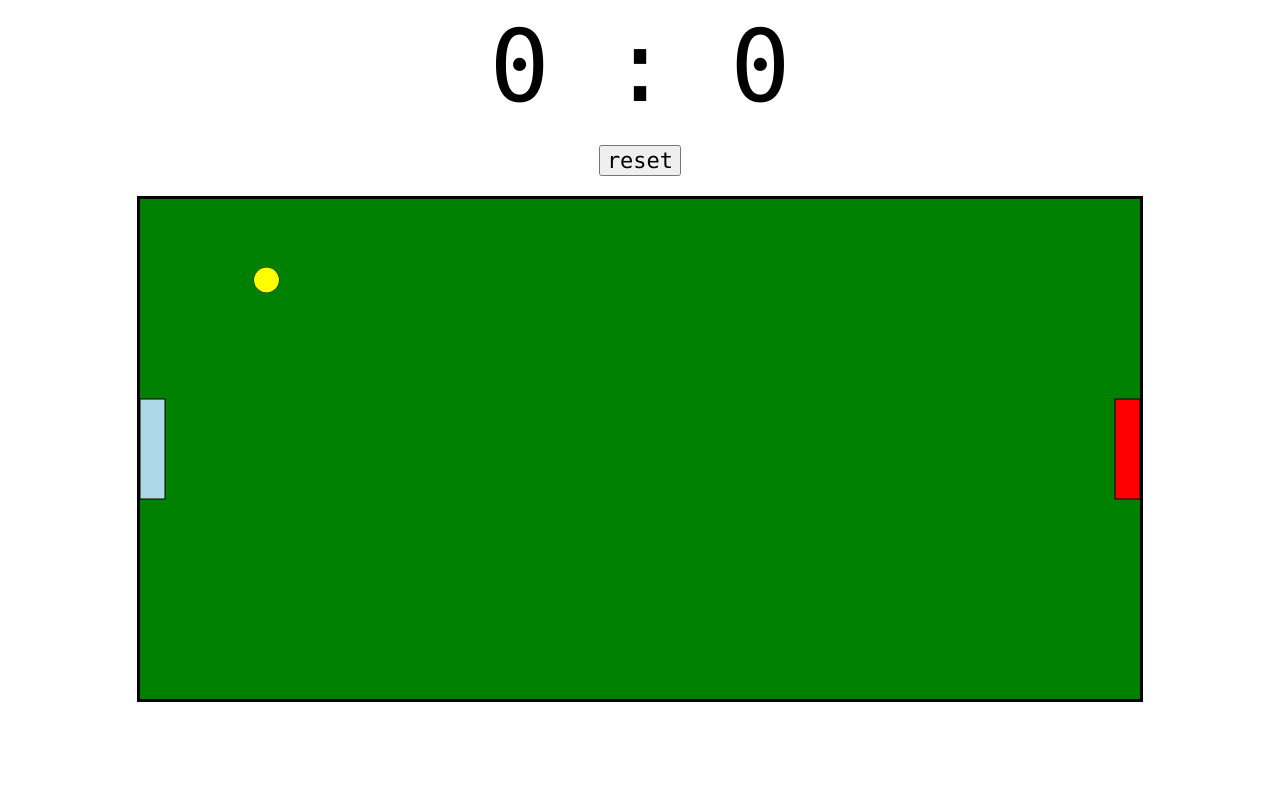
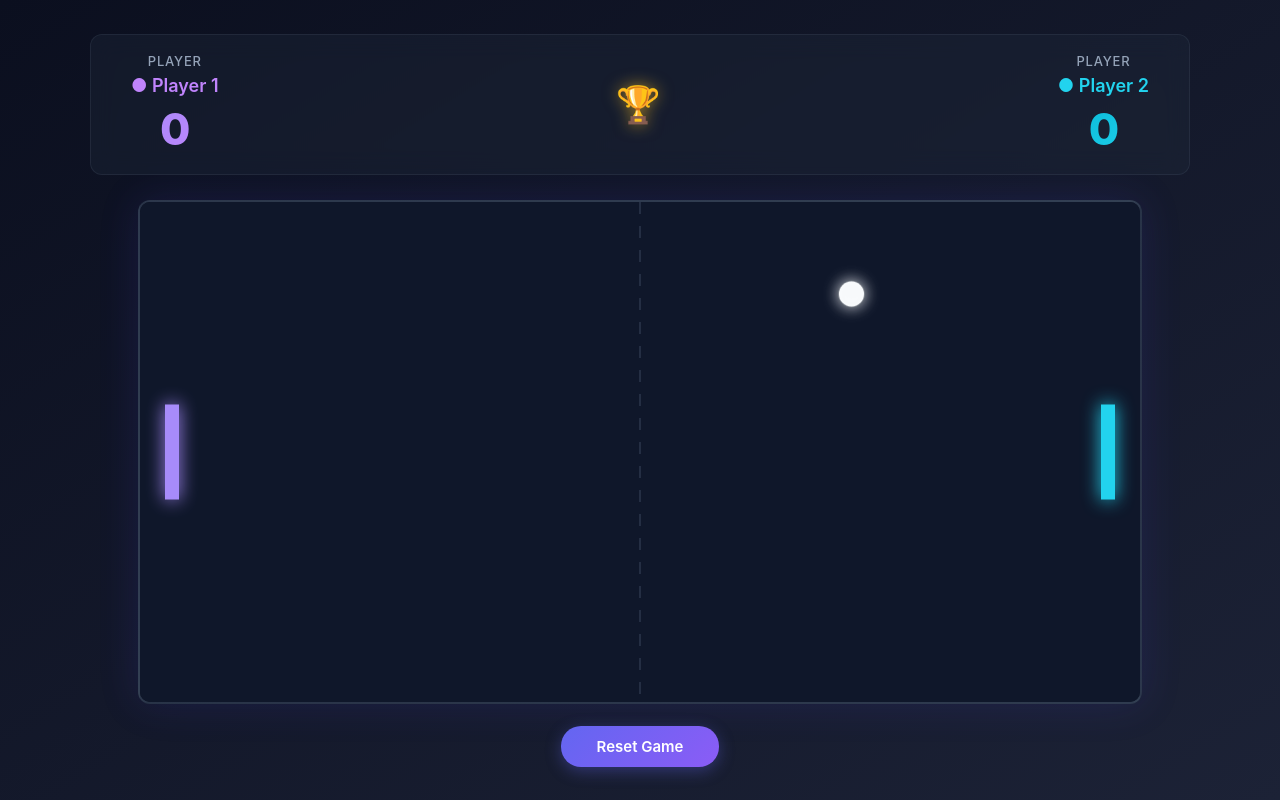
Before and after one commit to yahyaeb/ft_transcendence, a website built with Vite: page index.html in a window 1280 px wide. Built offline with nearby package versions, Linux system fonts and the light colour scheme.

Commit message:
bettered the game ui, now looks pretty good

```diff
--- a/index.css
+++ b/index.css
@@ -1,20 +1,158 @@
-#gameContainer{
-    text-align: center;
+* {
+    margin: 0;
+    padding: 0;
+    box-sizing: border-box;
 }
 
-#resetButton{
-    font-family: consolas, monospace;
-    font-size: 22px;
-    cursor: pointer;
-    margin: 20px;
+body {
+    background: linear-gradient(to bottom right, #0b0f1f 0%, #1c2236 100%);
+    font-family: -apple-system, BlinkMacSystemFont, 'Segoe UI', sans-serif;
+    color: #e5e7eb;
+    min-height: 100vh;
+    display: flex;
+    justify-content: center;
+    align-items: center;
+    padding: 20px;
 }
 
-#gameBoard{
-    border: 3px solid black;
-    offset: 200px;
+#gameContainer {
+    text-align: center;
+    max-width: 1100px;
+    width: 100%;
 }
 
-#scoreText{
-    font-family: consolas, monospace;
-    font-size: 100px;
+#topBar {
+    display: flex;
+    justify-content: space-between;
+    align-items: center;
+    margin-bottom: 25px;
+    padding: 18px 40px;
+    background: rgba(30, 41, 59, 0.4);
+    border-radius: 12px;
+    backdrop-filter: blur(12px);
+    border: 1px solid rgba(148, 163, 184, 0.1);
 }
+
+.playerSection {
+    display: flex;
+    flex-direction: column;
+    gap: 6px;
+}
+
+.label {
+    font-size: 13px;
+    color: #94a3b8;
+    text-transform: uppercase;
+    letter-spacing: 0.8px;
+    font-weight: 500;
+}
+
+.name {
+    font-size: 18px;
+    font-weight: 600;
+    color: #f1f5f9;
+}
+
+.playerSection.left .name {
+    color: #c084fc;
+}
+
+.playerSection.right .name {
+    color: #22d3ee;
+}
+
+.scoreDisplay {
+    font-size: 44px;
+    font-weight: 800;
+    letter-spacing: -1px;
+}
+
+.playerSection.left .scoreDisplay {
+    background: linear-gradient(135deg, #a78bfa 0%, #c084fc 100%);
+    -webkit-background-clip: text;
+    -webkit-text-fill-color: transparent;
+}
+
+.playerSection.right .scoreDisplay {
+    background: linear-gradient(135deg, #06b6d4 0%, #22d3ee 100%);
+    -webkit-background-clip: text;
+    -webkit-text-fill-color: transparent;
+}
+
+.centerIcon {
+    font-size: 36px;
+    filter: drop-shadow(0 0 8px rgba(251, 191, 36, 0.6));
+}
+
+#gameBoard {
+    border: 2px solid rgba(100, 116, 139, 0.3);
+    border-radius: 12px;
+    background: linear-gradient(135deg, #0f172a 0%, #1e293b 100%);
+    box-shadow: 0 0 40px rgba(79, 70, 229, 0.15),
+                inset 0 0 60px rgba(0, 0, 0, 0.4);
+}
+
+#bottomControls {
+    display: flex;
+    justify-content: center;
+    gap: 30px;
+    margin-top: 25px;
+    flex-wrap: wrap;
+}
+
+.controlBox {
+    background: rgba(30, 41, 59, 0.4);
+    padding: 16px 28px;
+    border-radius: 10px;
+    backdrop-filter: blur(12px);
+    border: 1px solid rgba(148, 163, 184, 0.1);
+    min-width: 280px;
+}
+
+.controlHeader {
+    font-size: 15px;
+    font-weight: 600;
+    margin-bottom: 8px;
+    color: #cbd5e1;
+}
+
+.controlContent {
+    font-size: 13px;
+    color: #94a3b8;
+    line-height: 1.7;
+}
+
+.keyBtn {
+    display: inline-block;
+    background: rgba(79, 70, 229, 0.15);
+    padding: 3px 9px;
+    border-radius: 4px;
+    font-weight: 600;
+    color: #818cf8;
+    border: 1px solid rgba(79, 70, 229, 0.25);
+    font-size: 12px;
+}
+
+#resetButton {
+    font-family: inherit;
+    font-size: 15px;
+    font-weight: 600;
+    cursor: pointer;
+    margin-top: 18px;
+    padding: 11px 36px;
+    background: linear-gradient(135deg, #6366f1 0%, #8b5cf6 100%);
+    border: none;
+    border-radius: 20px;
+    color: white;
+    box-shadow: 0 4px 16px rgba(99, 102, 241, 0.35);
+    transition: all 0.25s ease;
+}
+
+#resetButton:hover {
+    transform: translateY(-1px);
+    box-shadow: 0 6px 20px rgba(99, 102, 241, 0.5);
+}
+
+#resetButton:active {
+    transform: translateY(0);
+}
--- a/index.html
+++ b/index.html
@@ -3,14 +3,26 @@
 <head>
     <meta charset="UTF-8">
     <meta name="viewport" content="width=device-width, initial-scale=1.0">
-    <title>Document</title>
+    <title>Pong - Transcendence</title>
     <link rel="stylesheet" href="index.css">
 </head>
 <body>
     <div id="gameContainer">
-        <div id="scoreText">0 : 0</div>
-        <div id="buttonContainer"> <button id="resetButton">reset</button></div>
+        <div id="topBar">
+            <div class="playerSection left">
+                <div class="label">Player</div>
+                <div class="name">● Player 1</div>
+                <div id="leftScore" class="scoreDisplay">0</div>
+            </div>
+            <div class="centerIcon">🏆</div>
+            <div class="playerSection right">
+                <div class="label">Player</div>
+                <div class="name">● Player 2</div>
+                <div id="rightScore" class="scoreDisplay">0</div>
+            </div>
+        </div>
         <canvas id="gameBoard" width="1000" height="500"></canvas>
+        <button id="resetButton">Reset Game</button>
     </div>
     <script type="module" src="index.ts"></script>
 </body>
--- a/index.ts
+++ b/index.ts
@@ -1,15 +1,16 @@
 const gameBoard = document.querySelector('#gameBoard') as HTMLCanvasElement;
 const ctx = gameBoard.getContext("2d")!;
-const scoreText = document.querySelector('#scoreText')!;
+const leftScoreElement = document.querySelector('#leftScore')!;
+const rightScoreElement = document.querySelector('#rightScore')!;
 const resetButton = document.querySelector('#resetButton')!;
 const gameWidth = gameBoard.width;
 const gameHeight = gameBoard.height;
-const boardBackground = "green"
-const paddle1Color = "lightblue"
-const paddle2Color = "red"
-const paddleBorder = "black"
-const ballColor = "yellow"
-const ballBorder = "black"
+const boardBackground = "#0f172a"
+const paddle1Color = "#a78bfa"
+const paddle2Color = "#22d3ee"
+const paddleBorder = "transparent"
+const ballColor = "#f8fafc"
+const ballBorderColor = "rgba(248, 250, 252, 0.25)"
 const ballRadius = 12.5
 const paddleSpeed = 5
 let intervalID: number;
@@ -29,16 +30,16 @@ let keys = {
 };
 
 let paddle1 = {
-    width:  25,
-    height: 100,
-    x: 0,
+    width:  14,
+    height: 95,
+    x: 25,
     y: 0
 }
 
 let paddle2 = {
-    width: 25,
-    height: 100,
-    x: gameWidth - 25,
+    width: 14,
+    height: 95,
+    x: gameWidth - 39,
     y: 0
 }
 
@@ -59,6 +60,7 @@ function gameStart(){
 function nextTick(){
     intervalID = setTimeout(() => {
         clearBoard()
+        drawCenterLine()
         drawPaddles()
         moveBall()
         movePaddles()
@@ -73,15 +75,28 @@ function clearBoard(){
     ctx.fillRect(0, 0, gameWidth, gameHeight)
 }
 
+function drawCenterLine(){
+    ctx.strokeStyle = "rgba(100, 116, 139, 0.25)";
+    ctx.lineWidth = 2;
+    ctx.setLineDash([12, 12]);
+    ctx.beginPath();
+    ctx.moveTo(gameWidth / 2, 0);
+    ctx.lineTo(gameWidth / 2, gameHeight);
+    ctx.stroke();
+    ctx.setLineDash([]);
+}
+
 function drawPaddles(){
-    ctx.strokeStyle = paddleBorder;
+    ctx.shadowBlur = 18;
+    ctx.shadowColor = paddle1Color;
+    ctx.fillStyle = paddle1Color;
+    ctx.fillRect(paddle1.x, paddle1.y, paddle1.width, paddle1.height);
 
-    ctx.fillStyle = paddle1Color;
-    ctx.fillRect(paddle1.x, paddle1.y, paddle1.width, paddle1.height)
-    ctx.strokeRect(paddle1.x, paddle1.y, paddle1.width, paddle1.height)
-    ctx.fillStyle = paddle2Color
-    ctx.fillRect(paddle2.x, paddle2.y, paddle2.width, paddle2.height)
-    ctx.strokeRect(paddle2.x, paddle2.y, paddle2.width, paddle2.height)
+    ctx.shadowColor = paddle2Color;
+    ctx.fillStyle = paddle2Color;
+    ctx.fillRect(paddle2.x, paddle2.y, paddle2.width, paddle2.height);
+
+    ctx.shadowBlur = 0;
 }
 function createBall(){
     ballSpeed = 2;
@@ -103,12 +118,18 @@ function createBall(){
 }
 
 function drawBall(ballX: number, ballY: number){
-    ctx.fillStyle = ballColor
-    ctx.strokeStyle = ballBorder
-    ctx.beginPath()
-    ctx.arc(ballX, ballY, ballRadius, 0, 2 * Math.PI)
-    ctx.stroke()
-    ctx.fill()
+    ctx.shadowBlur = 16;
+    ctx.shadowColor = ballColor;
+
+    ctx.fillStyle = ballColor;
+    ctx.strokeStyle = ballBorderColor;
+    ctx.lineWidth = 1.5;
+    ctx.beginPath();
+    ctx.arc(ballX, ballY, ballRadius, 0, 2 * Math.PI);
+    ctx.fill();
+    ctx.stroke();
+
+    ctx.shadowBlur = 0;
 }
 
 function moveBall(){
@@ -135,16 +156,16 @@ function checkCollision(){
     }
     if (ballX <= (paddle1.x + paddle1.width + ballRadius)){
         if (ballY > paddle1.y && ballY < paddle1.y + paddle1.height){
-                ballX = (paddle1.x + paddle1.width) + ballRadius //if ball gets stuck under the paddle
+                ballX = (paddle1.x + paddle1.width) + ballRadius
                 ballXDirection *= -1
-                ballSpeed += 1
+                ballSpeed += 0.4
         }
     }
     if (ballX >= (paddle2.x - ballRadius)){
         if (ballY > paddle2.y && ballY < paddle2.y + paddle2.height){
-                ballX = paddle2.x - ballRadius //if ball gets stuck under the paddle
+                ballX = paddle2.x - ballRadius
                 ballXDirection *= -1
-                ballSpeed += 1
+                ballSpeed += 0.4
         }
     }
 }
@@ -203,7 +224,8 @@ function movePaddles(){
 }
 
 function updateScore(){
-    scoreText.textContent = `${player1Score} : ${player2Score}`;
+    leftScoreElement.textContent = `${player1Score}`;
+    rightScoreElement.textContent = `${player2Score}`;
 }
 
 function resetGame(){
@@ -211,15 +233,15 @@ function resetGame(){
     player2Score = 0
 
     paddle1 = {
-        width:  25,
-        height: 100,
-        x: 0,
+        width:  14,
+        height: 95,
+        x: 25,
         y: 0
     };
     paddle2 = {
-        width: 25,
-        height: 100,
-        x: gameWidth - 25,
+        width: 14,
+        height: 95,
+        x: gameWidth - 39,
         y: 0
     };
     paddle1.y = (gameHeight / 2) - (paddle1.height / 2)
```
Also changed, not shown: package.json (+1 -9 lines), tsconfig.json (added, +12 -0 lines), 1 other file.
